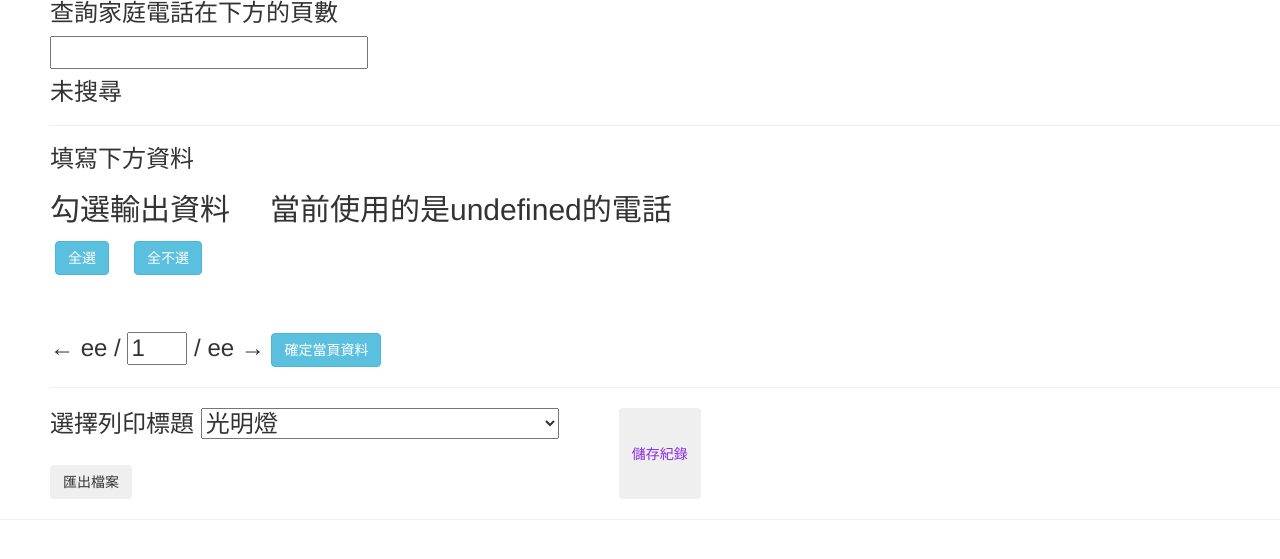
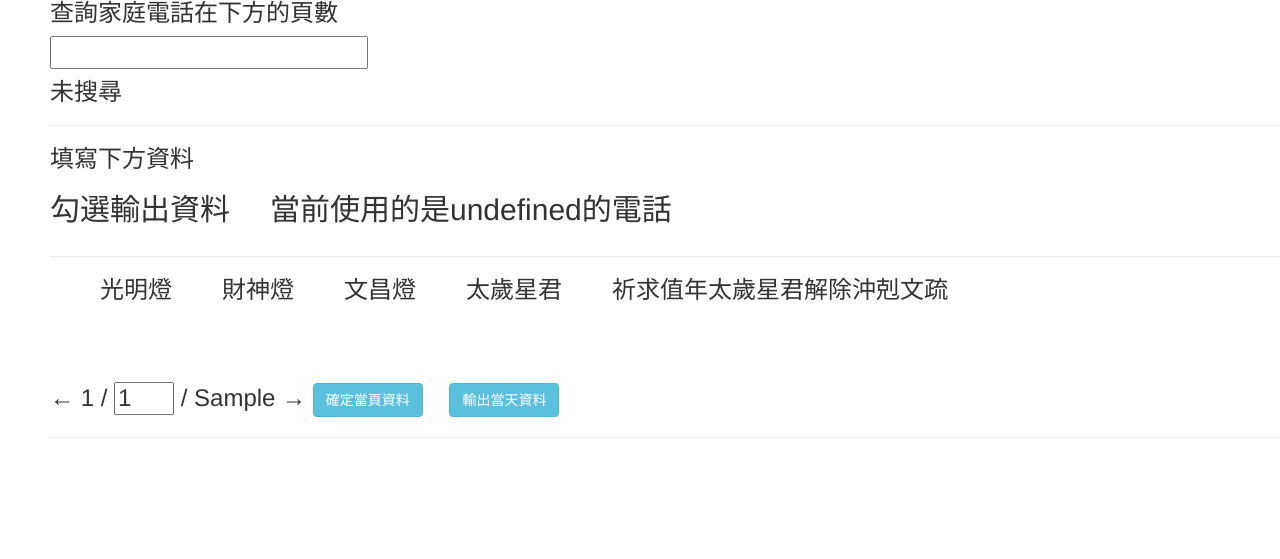
Before and after one commit to asd191990/freePalaceTemple, a Django app: template temple_project/templates/activity_process.html in a window 1280 px wide. Shown: the part 95-654 px from the top of the page. Run offline with Django 3.2, Linux system fonts and the light colour scheme; the template is opened without the code that fills it: most values are stand-ins (such as "Sample title", 1, 10 or a date in 2020); data that the repository does not hold is empty; some libraries are stand-ins or nearby versions.

Commit message:
完成儲存的顯示bug

```diff
--- a/temple_project/templates/activity_process.html
+++ b/temple_project/templates/activity_process.html
@@ -80,29 +80,15 @@
                 return all_people
             }
 
-            function no_way(num) {
-                switch (num) {
-                    case "one":
-                        return "{{all_data.one_lights}}".split(",")
-                    case "two":
-                        return "{{all_data.two_lights}}".split(",")
-                    case "three":
-                        return "{{all_data.three_lights}}".split(",")
-                    case "four":
-                        return "{{all_data.four_lights}}".split(",")
-                    case "five":
-                        return "{{all_data.five_lights}}".split(",")
 
-                }
-            }
+            five_data_array = ["{{all_data.one_lights}}".split(","), "{{all_data.two_lights}}".split(","), "{{all_data.three_lights}}".split(","), "{{all_data.four_lights}}".split(","), "{{all_data.five_lights}}".split(",")]
             five_array = ["one", "two", "three", "four", "five"]
             function show_people() {
-
 
                 for (let j = 0; j < 5; j++) {
                     people_list = ""
 
-                    let get_one = no_way(five_array[j])
+                    let get_one =five_data_array[j]
 
                     for (let i = 0; i < all_people_list[use_page].length; i++) {   //name用 people+i 分辨群組
                         check_yes_no = " checked=checked"
@@ -111,14 +97,15 @@
                         }
                         else {
                             all_people_list[use_page][i][3] += (all_people_list[use_page][i][3] === "") ? five_array[j] : "," + five_array[j]
-                            // console.log(all_people_list[use_page][i][0]+ " "+ all_people_list[use_page][i][2]+"get "+five_array[j] +" >> " + all_people_list[use_page][i][3])
                         }
                         people_list += '<input type="checkbox" ' + check_yes_no + ' name="people' + j + '"value=' + all_people_list[use_page][i][2] + '>' + all_people_list[use_page][i][0] + "<br>"
                     }
+
                     if (people_list == "")
                         people_list = "此家庭還未有信眾"
                     people_list = "<div>" + people_list + "</div>"
                     //  console.log(people_list)
+                    $("#" + five_array[j]).empty()
                     $("#" + five_array[j]).append(people_list);
                 }
 
@@ -127,26 +114,33 @@
 
             initialization()
 
-            function fix_data() {//全部重建資料，只有有被勾都加進去
-                five_data=["","","","",""]
+            function fix_data() {
+
                 for (let i = 0; i < 5; i++) {
-                    let get_one = no_way(five_array[i])
-                    let new_data = ""
+                    let get_id_array =five_data_array[i]
 
-                    $('input[name=people' + i + ']:checked').each(function () {
-                        new_data += new_data == "" ? $(this).val() : "," + $(this).val()
+
+                    $('input[name=people' + i + ']:checked').each(function () {//有打勾 但沒出現在裡面
+                        if (get_id_array.indexOf($(this).val()) == -1) { //->加入
+                            console.log(get_id_array)
+                            get_id_array.push($(this).val())
+                            console.log(get_id_array)
+                        }
                     })
-                    console.log(new_data)
+
                     // console.log("沒選")
-                    // $('input[name=people' + i + ']').not("input:checked").each(function () {
-                    //     if (get_one.indexOf($(this).val())) {//在記錄出現過，所以把他移除進去
-                    //         new_data += new_data == "" ? $(this).val() : "," + $(this).val()
-                    //     }
-                    // })
-                    five_data[i]=new_data
+                    $('input[name=people' + i + ']').not("input:checked").each(function () {
+                        let j = get_id_array.indexOf($(this).val())
+                        if (j != -1) {//沒打勾，但有出現在紀錄中 ->移除
+                            console.log(get_id_array)
+                            get_id_array.splice(j, 1)
+                            console.log(get_id_array)
+                        }
+                    })
+                    five_data_array[i] = get_id_array
 
                 }
-                console.log(five_data)
+                five_data = [five_data_array[0].join(","), five_data_array[1].join(","), five_data_array[2].join(","), five_data_array[3].join(","), five_data_array[4].join(",")]
                 $.ajax({//把五筆資料送去後台
                     type: "POST",
                     url: '{% url "updata" %}',
@@ -160,14 +154,18 @@
                     dataType: 'json',
                     async: false,
                     success: function (data) {
+
                     }
                 });
 
             }
 
-            $("#determine").click(function () {
+            $("#save,#rigth,#left").click(function () {
+
                 fix_data()
+
             })
+
 
             function show_page_text() {
                 $("#page").val(parseInt(use_page) + 1);
@@ -175,6 +173,7 @@
                 show_people()
             }
             $("#find_phone").change(function () {
+                fix_data()
                 get_find = page_array.indexOf($(this).val())
                 if (get_find >= 0) {
                     $("#find_phone_result").text(page_array[get_find] + "的電話在第" + (1 + parseInt(get_find)) + "頁")
@@ -186,7 +185,44 @@
                     $("#find_phone_result").text("請輸入完全符合的電話")
             })
 
+            $("#left").click(function () {
+                if (use_page >= start) {
+                    use_page -= 1
+                    show_page_text()
+                }
+                else {
+                    alert("已經到第一頁了")
+                }
+            })
+            $("#rigth").click(function () {
+                if (use_page + 1 < parseInt(end)) {
+                    use_page += 1
+                    show_page_text()
+                }
+                else {
+                    alert("已經到最後一頁了")
+                }
+            })
+            $("#page").change(function () {
 
+                if ($("#page").val() > parseInt(end)) {
+                    alert("輸入頁數超出範圍")
+                }
+                else {
+                    if (parseInt($("#page").val()) <= 0 || $("#page").val() == "") {
+                        alert("輸入頁數請大於0")
+                        $("#page").val(start)
+
+                    }
+                    else {
+                        use_page = parseInt($("#page").val() - 1)
+                        $("#page").val(use_page + 1)
+
+                    }
+                    $("#page_use_phone").text("當前使用的是" + page_array[use_page] + "的電話")
+                }
+                show_people()
+            })
 
         });
 
@@ -213,29 +249,51 @@
 
 
         </div>
-        <div style="display:flex;margin-left: 0px;padding:5px">
+        <!-- <div style="display:flex;margin-left: 0px;padding:5px">
             <button id="all_ok" class="btn btn-info">全選</button> <button id="all_no" style="margin-left:25px;"
                 class="btn btn-info">全不選</button>
-        </div>
+        </div> -->
+
+        <hr>
+
+        <div style=" display:flex;">
+
+            <div style="margin-left:50px">
+
+                光明燈 <br><br>
+
+                <div id="one">
+
+                </div>
+            </div>
 
 
+            <div style="margin-left:50px">
+                財神燈<br><br>
+                <div id="two">
 
-        <div style=" display:flex;margin-left:5px;padding-left:5px">
+                </div>
+            </div>
 
-            <div id="one" style="margin-left:20px">
+            <div style="margin-left:50px">
+                文昌燈<br><br>
+                <div id="three">
+
+                </div>
+            </div>
+
+            <div style="margin-left:50px">
+                太歲星君<br><br>
+                <div id="four">
+                </div>
 
             </div>
-            <div id="two" style="margin-left:20px">
 
-            </div>
-            <div id="three" style="margin-left:20px">
+            <div style="margin-left:50px">
+                祈求值年太歲星君解除沖剋文疏<br><br>
+                <div id="five">
 
-            </div>
-            <div id="four" style="margin-left:20px">
-
-            </div>
-            <div id="five" style="margin-left:20px">
-
+                </div>
             </div>
 
 
@@ -243,44 +301,17 @@
 
 
         <br><br>
-        <span id="left">&larr;</span> <span id="page_start">ee</span> / <input id="page" style="width:60px"> / <span
-            id="page_end">ee</span> <span id="rigth">&rarr;</span>
-        <button class="btn btn-info" id="determine">確定當頁資料</button>
-
+        <span id="left">&larr;</span> <span id="page_start">1</span> / <input id="page" style="width:60px"> / <span
+            id="page_end">{{x_max}}</span> <span id="rigth">&rarr;</span>
+        <button class="btn btn-info" id="save">確定當頁資料</button>
+        <button style=" margin-left:20px;" class="btn btn-info" id="x">輸出當天資料</button>
 
 
         <hr>
-        <div style="display:flex;">
-            <div style="margin-right:10px;">
-                <form method='POST'>
-                    {% csrf_token %}
-                    選擇列印標題
-                    <select name="activity_ID" class="select" id="id_activity_ID">
-                        <option value="光明燈" selected="">光明燈</option>
-                        <option value="財神燈">財神燈</option>
-                        <option value="文昌燈">文昌燈</option>
-                        <option value="太歲星君">太歲星君</option>
-                        <option value="祈求值年太歲星君解除沖剋文疏">祈求值年太歲星君解除沖剋文疏</option>
-                    </select>
-                    <br><br>
-                    <div style="display:flex;">
-                        <button type="button" id="ex" class="btn btn-outline-dark">匯出檔案</button>
-
-                    </div>
-
-                </form>
 
 
-            </div>
+    </div>
 
-
-            <button id="save" class="btn btn-outline-dark" style="margin-left:50px;color:blueviolet">
-                儲存紀錄
-            </button>
-        </div>
-
-    </div>
-    <hr>
 
 </body>
 {% endblock  %}
```
Also changed, not shown: temple_project/db.sqlite3.
